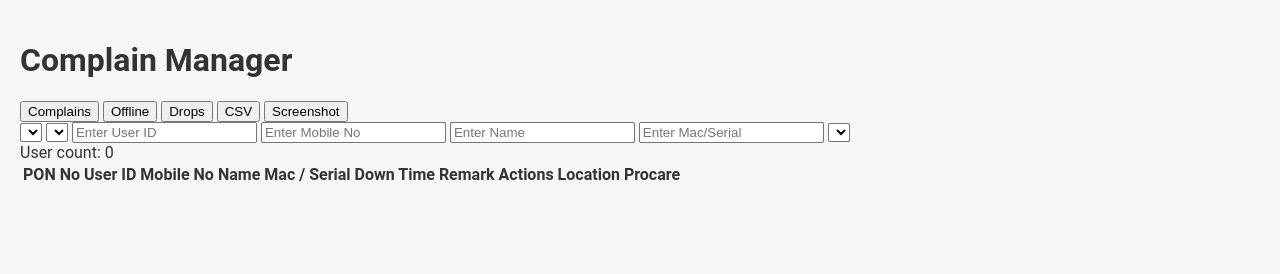
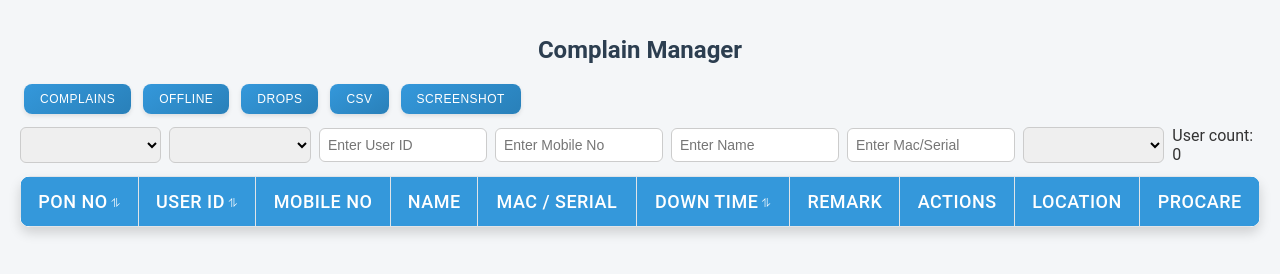
Before and after one commit to virtualbackoffice2/rack, a plain HTML site: page off.html in a window 1280 px wide. Drawn offline with Linux system fonts and the light colour scheme; no server answers.

Commit message:
Update off.html

```diff
--- a/off.html
+++ b/off.html
@@ -5,7 +5,7 @@
   <meta name="viewport" content="width=device-width,initial-scale=1" />
   <title>Complain Manager</title>
   <link rel="stylesheet" href="https://cdnjs.cloudflare.com/ajax/libs/font-awesome/6.5.1/css/all.min.css" integrity="sha512-DTOQO9RWCH3ppGqcWaEA1BIZOC6xxalwEsw9c2QQeAIftl+Vegovlnee1c9QX4TctnWMn13TZye+giMm8e2LwA==" crossorigin="anonymous" referrerpolicy="no-referrer" />
-  <link rel="stylesheet" href="styles.css">
+  <link rel="stylesheet" href="stylesoff.css">
 </head>
 <body>
   <h1>Complain Manager</h1>
```
